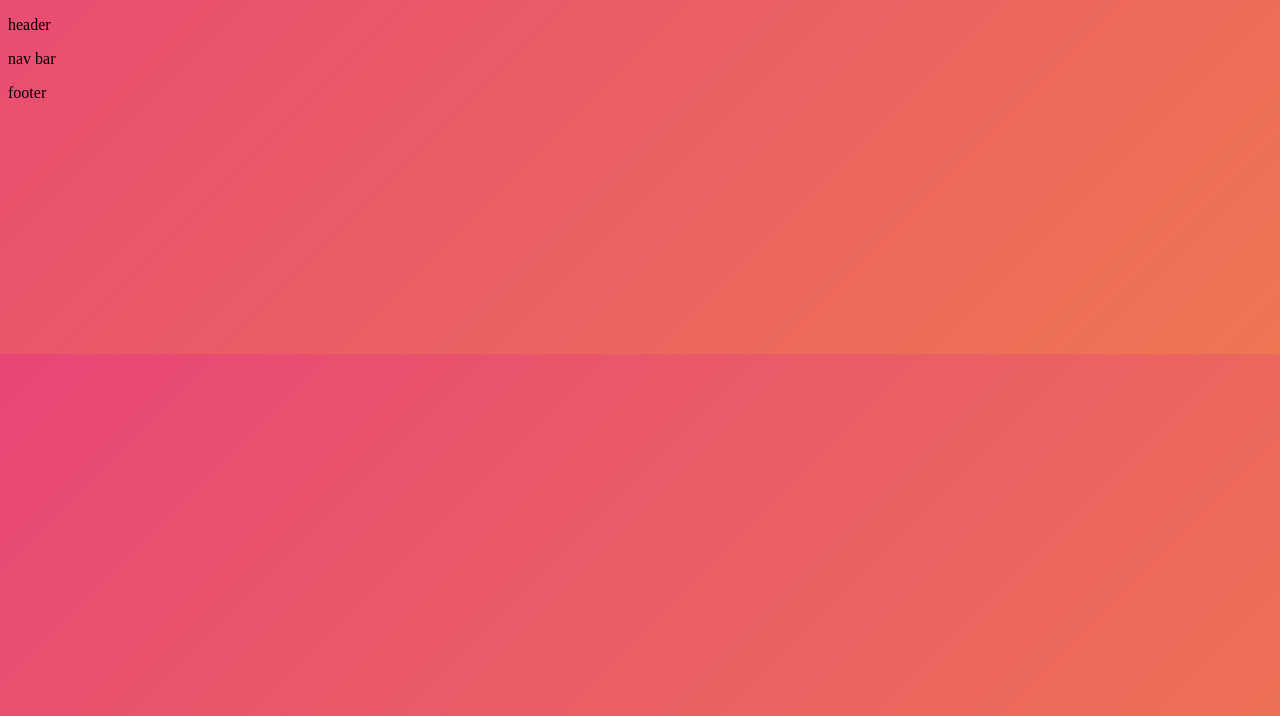
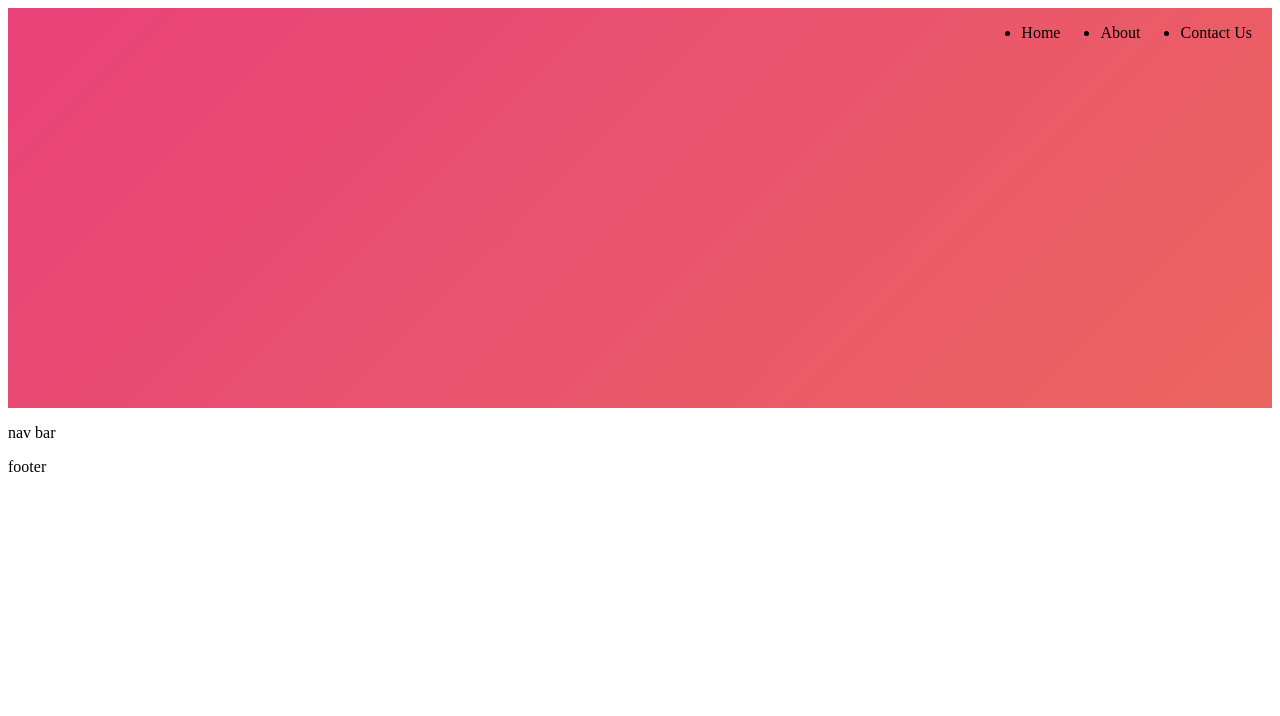
Before and after one commit to aalarifi2016/stock_market_prediction, a Django app: template templates/base.html in a window 1280 px wide. Shown: the top 716 px of the page. Run offline with Django 3.2, Linux system fonts and the light colour scheme; the template is opened without the code that fills it, so the values that code supplies are empty.

Commit message:
edit frontend and readme

```diff
--- a/static/styles/home.css
+++ b/static/styles/home.css
@@ -1,4 +1,16 @@
-body {
+/*
+the base css (for all the pages)
+*/
+
+
+/*
+Header css
+*/
+
+.header {
+    width: 100%;
+    height: 400px;
+    display: block;
     background: linear-gradient(-45deg, #ee7752, #e73c7e, #23a6d5, #23d5ab);
     background-size: 500% 500%;
     animation: gradient 15s ease infinite;
@@ -15,3 +27,21 @@ body {
         background-position: 0% 50%;
     }
 }
+
+.logo_container {
+    height: 100%;
+    display: table;
+    float: left;
+}
+
+.nav_bar {
+    float: right;
+    height: 100%;
+}
+
+.nav_bar a {
+    height: 100%;
+    display: table;
+    float: left;
+    padding: 0px 20px;
+}
--- a/templates/base_folder/header.html
+++ b/templates/base_folder/header.html
@@ -1 +1,18 @@
-<p>header</p>
+<!DOCTYPE html>
+<div class="header">
+    <div class="logo_container"></div>
+    <ul class="nav_bar">
+        <a>
+            <li>Home</li>
+        </a>
+        <a>
+            <li>About</li>
+        </a>
+        <a>
+            <li>Contact Us</li>
+        </a>
+    </ul>
+    <div class="inner_header">
+
+    </div>
+</div>
```
Also changed, not shown: README.md. Lines whose indentation alone changed are shown as unchanged.
